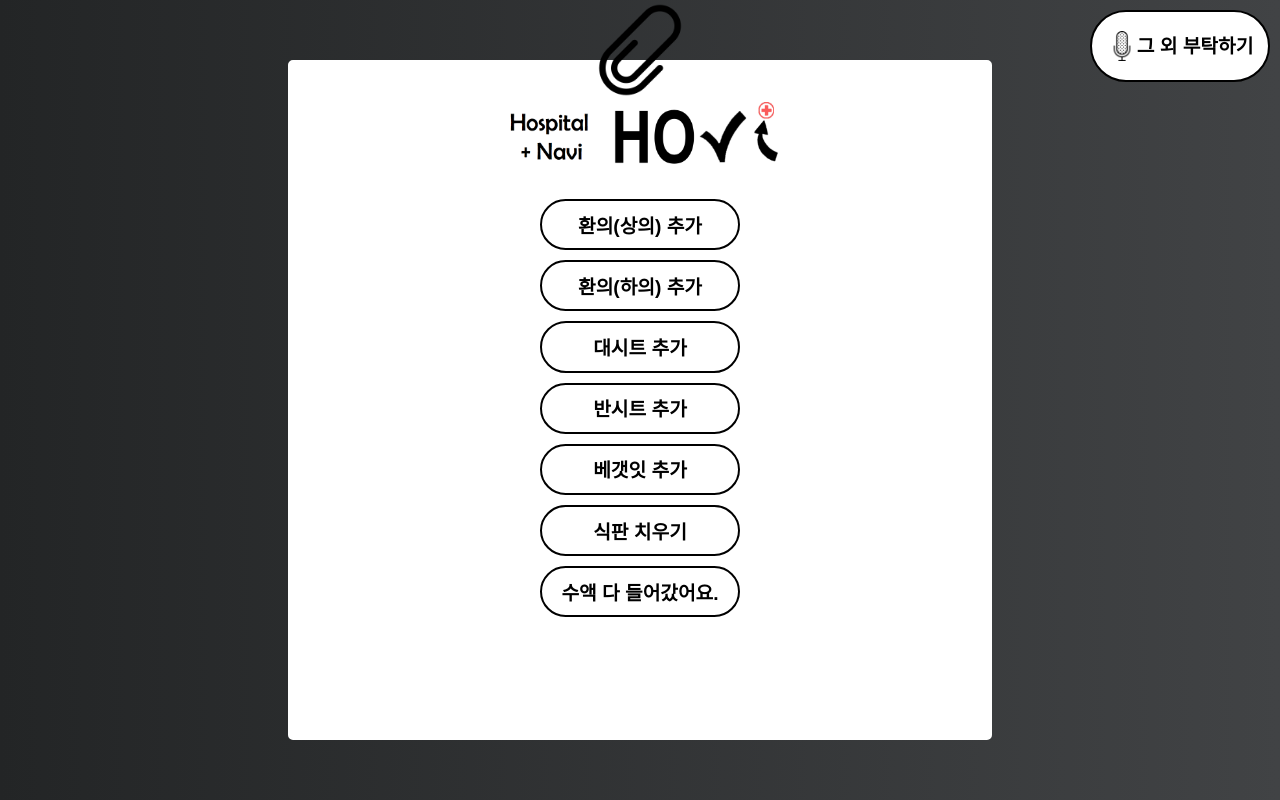
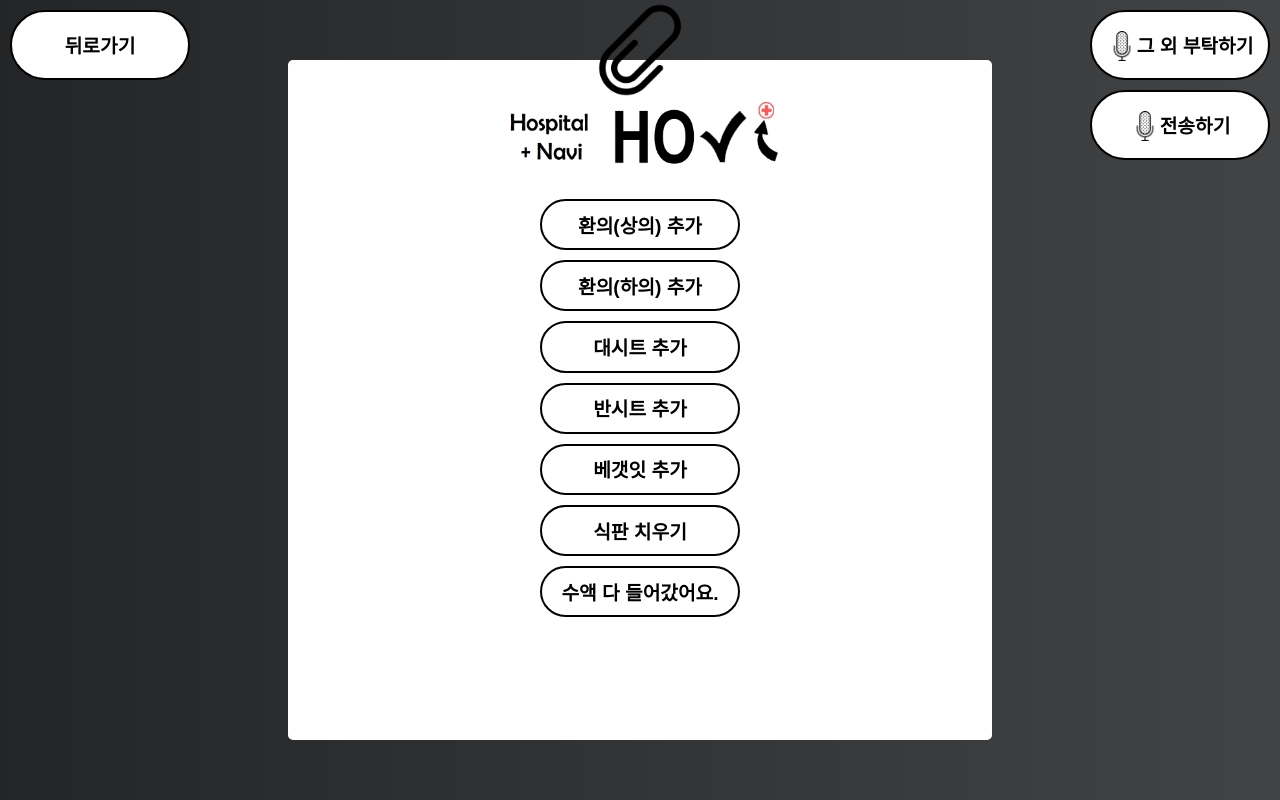
Before and after one commit to zx6658/NMC-frontend, a React app: page / in a window 1280 px wide. Both pictures are taken after a click on the button "간호사 부르기". Built offline with nearby package versions, Linux system fonts and the light colour scheme; a web font is replaced by a local one.

Commit message:
feat: 뒤로가기

```diff
--- a/src/components/Nurse.js
+++ b/src/components/Nurse.js
@@ -18,7 +18,7 @@ class Nurse extends React.Component {
 
   onButtonClick = (index) => {
     if(this.state.clicked.includes(index)){
-    this.setState({clicked: [...(this.state.clicked.splice(index,1))]});
+      this.setState({clicked: [...(this.state.clicked.filter((data)=> data !== index))]});
     }else{
       this.setState({clicked: [...this.state.clicked,index]});
     }
@@ -93,6 +93,11 @@ class Nurse extends React.Component {
       <div className="nurseInfo">
       <img className="clip-icon" src={ClipImage}/>
       <div className="nurseInfo-wrapper">
+        <a href="/">
+        <button className="back-button">
+            뒤로가기
+          </button>
+        </a>
         <img className="nurseInfo-icon" src={IconImage} />
         <div className="button-wrapper" >
           {nurse.map((info, index)=>{
@@ -108,6 +113,10 @@ class Nurse extends React.Component {
           <img className="mic-image" src={MicImage} />
           그 외 부탁하기
         </button>
+        <button className="form-button">
+          <img className="mic-image" src={MicImage} />
+          전송하기
+        </button>
       </div>
     );
   }
--- a/src/components/Word.js
+++ b/src/components/Word.js
@@ -42,14 +42,9 @@ class Word extends React.Component {
             {/* 일단은 더미데이터로 예상 질문들 만들어보기 */}
             <div className={`word word--answer`}>카테고리: {answer.category}</div>
             <div className={`word word--answer`}>A) {answer.response}</div>
-            {/* {text =='병원이 어디예요' && <div className={`word word--answer`}>A) 서울시 서초구 강남동입니다</div>}
-            {(text.indexOf('고장') >= 0) && <div className={`word word--answer`}>A) 접수되었습니다. </div>}
-            {(text.indexOf('중환자실') >= 0) && (text.indexOf('층') >= 0) && <div className={`word word--answer`}> 3층입니다. </div>}
-            {(text.indexOf('입원') >= 0) && (text.indexOf('교육') >= 0) &&  */}
               <iframe allowfullscreen className={`hospitalInfo--vedio`} width="912" height="513" src="https://www.youtube.com/embed/TwOB2OiqlDg?&amp;autoplay=1" frameborder="0" allow="autoplay; encrypted-media" allowfullscreen></iframe>}
               { quizAvailable && <Quiz data="test"/> }
           </div>
-
         </div>
       </React.Fragment>
     );
--- a/src/css/Nurse.css
+++ b/src/css/Nurse.css
@@ -73,6 +73,53 @@
     flex-direction: row;
     justify-content: center;
     margin: 10px;
+    height: 70px;
+}
+
+.form-button{
+    top: 80px;
+    position: absolute;
+    appearance: none;
+    border: black 2px solid !important;
+    background-color: white;
+    color: black ;
+    font-weight: bold;
+    padding: 1em .5em;
+    font-size: 1.2em;
+    cursor: pointer;
+    outline: none;
+    overflow: hidden;
+    right: 0;
+    width: 180px;
+    border-radius: 100px;
+    display: flex;
+    flex-direction: row;
+    justify-content: center;
+    margin: 10px;
+    height: 70px;
+}
+
+.back-button{
+    top: 0px;
+    position: absolute;
+    appearance: none;
+    border: black 2px solid !important;
+    background-color: white;
+    color: black ;
+    font-weight: bold;
+    padding: 1em .5em;
+    font-size: 1.2em;
+    cursor: pointer;
+    outline: none;
+    overflow: hidden;
+    left: 0;
+    width: 180px;
+    border-radius: 100px;
+    display: flex;
+    flex-direction: row;
+    justify-content: center;
+    margin: 10px;
+    height: 70px;
 }
 
 
```
